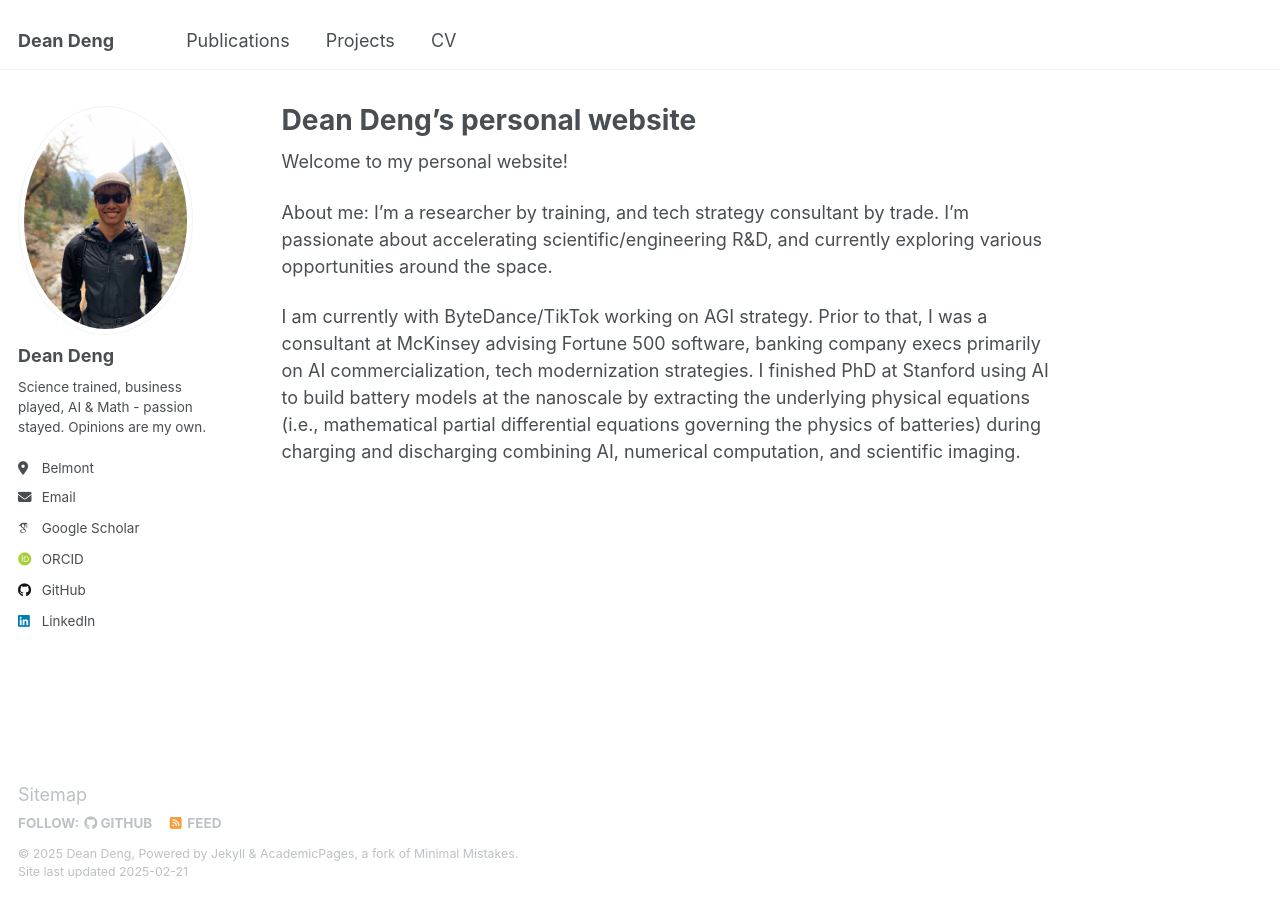
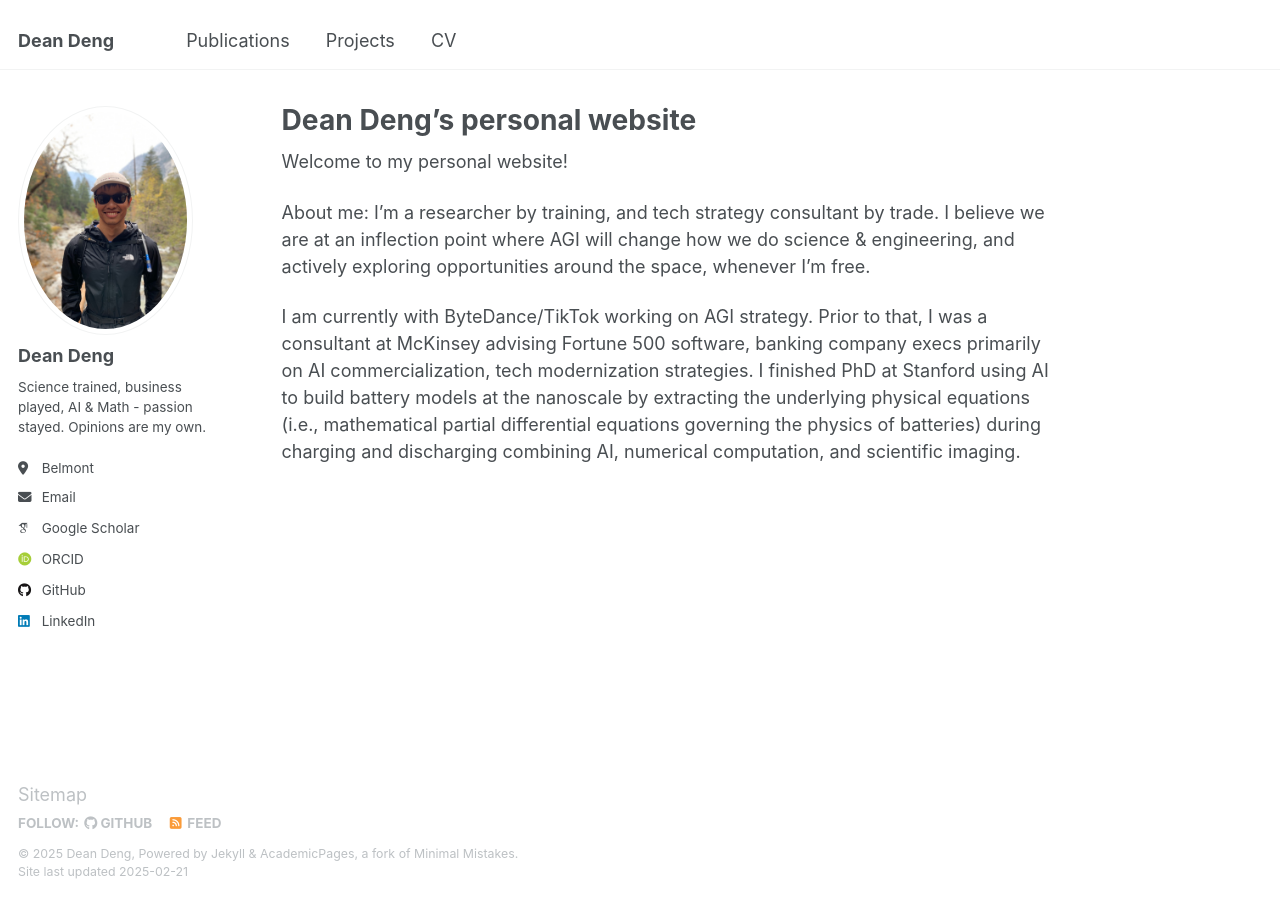
Before and after one commit to dhtdean/home, a Jekyll site: the page built from _pages/about.md, in a window 1280 px wide. Built offline with Jekyll 4.4.1, drawn with Linux system fonts in a browser that asks for light colours; some web fonts are replaced.

Commit message:
update home page

```diff
--- a/_pages/about.md
+++ b/_pages/about.md
@@ -10,6 +10,6 @@
 Welcome to my personal website!
 
 About me:
-I'm a researcher by training, and tech strategy consultant by trade. I'm passionate about accelerating scientific/engineering R&D, and currently exploring various opportunities around the space.
+I'm a researcher by training, and tech strategy consultant by trade. I believe we are at an inflection point where AGI will change how we do science & engineering, and actively exploring opportunities around the space, whenever I'm free.
 
 I am currently with ByteDance/TikTok working on AGI strategy. Prior to that, I was a consultant at McKinsey advising Fortune 500 software, banking company execs primarily on AI commercialization, tech modernization strategies. I finished PhD at Stanford using AI to build battery models at the nanoscale by extracting the underlying physical equations (i.e., mathematical partial differential equations governing the physics of batteries) during charging and discharging combining AI, numerical computation, and scientific imaging.
--- a/_pages/portfolio.html
+++ b/_pages/portfolio.html
@@ -1,7 +1,7 @@
 ---
 layout: archive
 title: "Projects"
-permalink: /projects/
+permalink: /portfolio/
 author_profile: true
 ---
 
```
